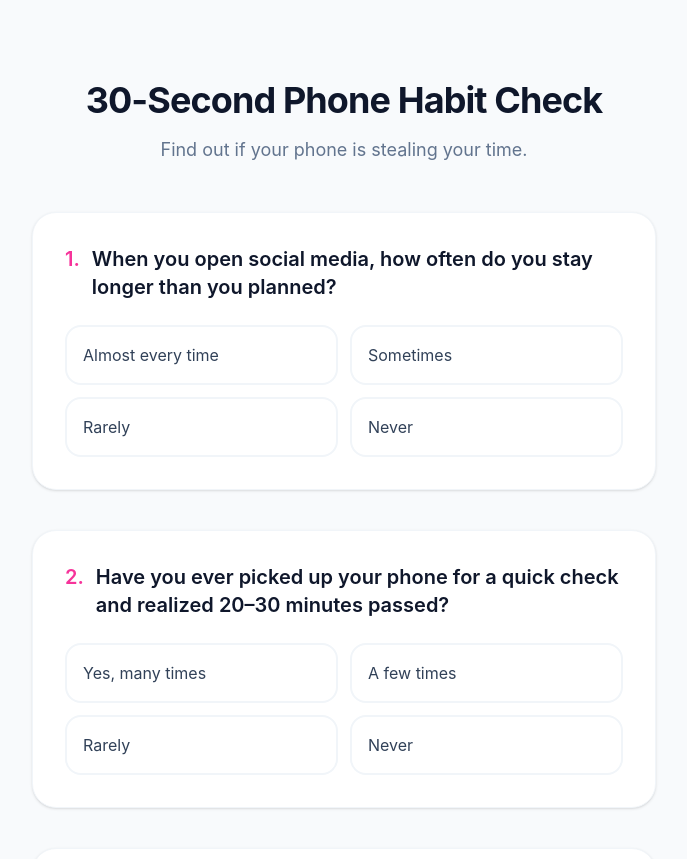
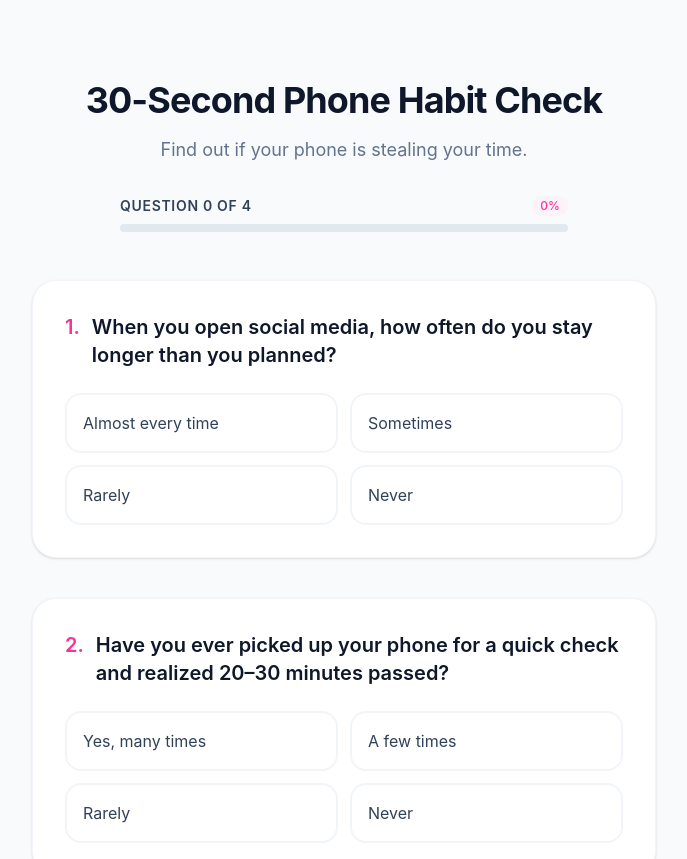
Before and after one commit to Lekan128/digital-alertness-landing-page, a React (Vite) app: page /fit in a window 1280 px wide. Shown: the top 859 px of the page, without its empty margins (296-983 px from the left). Built offline with nearby package versions, Linux system fonts and the light colour scheme.

Commit message:
Add a progress bar, show question numbers, and bind the Enter key to submit.

```diff
--- a/src/components/Navbar.tsx
+++ b/src/components/Navbar.tsx
@@ -39,7 +39,7 @@ const Navbar = () => {
     }
 
     setShowDropdown(false);
-};
+  };
 
   return (
     <nav className="fixed top-0 left-0 w-full z-50 py-4 px-6 md:px-12 bg-white/70 backdrop-blur-md border-b border-slate-200/50 transition-all duration-300">
--- a/src/pages/QuizPage.tsx
+++ b/src/pages/QuizPage.tsx
@@ -52,16 +52,13 @@ const QuizPage = () => {
   const [score, setScore] = useState(0);
   const navigate = useNavigate();
 
+  const allAnswered = Object.keys(answers).length === QUESTIONS.length;
+  const answeredCount = Object.keys(answers).length;
+  const progressPercentage = (answeredCount / QUESTIONS.length) * 100;
+
   useEffect(() => {
     window.scrollTo(0, 0);
   }, []);
-
-  const handleSelect = (questionId: string, points: number) => {
-    setAnswers(prev => ({
-      ...prev,
-      [questionId]: points
-    }));
-  };
 
   const calculateResults = () => {
     let total = 0;
@@ -72,7 +69,23 @@ const QuizPage = () => {
     setShowModal(true);
   };
 
-  const allAnswered = Object.keys(answers).length === QUESTIONS.length;
+  useEffect(() => {
+    const handleKeyDown = (e: KeyboardEvent) => {
+      if (e.key === 'Enter' && allAnswered && !showModal) {
+        calculateResults();
+      }
+    };
+
+    window.addEventListener('keydown', handleKeyDown);
+    return () => window.removeEventListener('keydown', handleKeyDown);
+  }, [allAnswered, showModal, answers]); // Depend on answers so calculateResults calculates with latest state
+
+  const handleSelect = (questionId: string, points: number) => {
+    setAnswers(prev => ({
+      ...prev,
+      [questionId]: points
+    }));
+  };
 
   return (
     <div className="min-h-screen bg-slate-50 text-slate-900 font-sans pb-20 pt-12 md:pt-20">
@@ -81,9 +94,27 @@ const QuizPage = () => {
           <h1 className="text-3xl md:text-4xl font-bold tracking-tight text-slate-900 mb-4">
             30-Second Phone Habit Check
           </h1>
-          <p className="text-lg text-slate-500">
+          <p className="text-lg text-slate-500 mb-8">
             Find out if your phone is stealing your time.
           </p>
+
+          {/* Progress Indicator */}
+          <div className="max-w-md mx-auto text-left">
+            <div className="flex justify-between items-end mb-2">
+              <span className="text-sm font-semibold text-slate-700 uppercase tracking-wider">
+                Question {answeredCount} of {QUESTIONS.length}
+              </span>
+              <span className="text-xs font-medium text-pink-500 bg-pink-50 px-2 py-0.5 rounded-full">
+                {Math.round(progressPercentage)}%
+              </span>
+            </div>
+            <div className="w-full h-2 bg-slate-200 rounded-full overflow-hidden">
+              <div
+                className="h-full bg-[var(--color-primary)] rounded-full transition-all duration-500 ease-out"
+                style={{ width: `${progressPercentage}%` }}
+              ></div>
+            </div>
+          </div>
         </div>
 
         <div className="space-y-10">
@@ -119,13 +150,14 @@ const QuizPage = () => {
           <button
             onClick={calculateResults}
             disabled={!allAnswered}
-            className={`px-8 py-4 rounded-2xl font-semibold shadow-lg transition-all duration-300 ${
+            className={`px-8 py-4 rounded-2xl font-semibold shadow-lg transition-all duration-300 items-center justify-center gap-2 ${
               allAnswered
                 ? 'bg-[var(--color-primary)] hover:bg-[var(--color-primary-dark)] text-white shadow-[0_4px_14px_rgba(236,72,153,0.3)] hover:shadow-[0_6px_20px_rgba(236,72,153,0.4)] active:scale-95 cursor-pointer flex'
                 : 'bg-slate-200 text-slate-400 cursor-not-allowed hidden'
             }`}
           >
             See my result
+            <span className="text-white/60 text-sm hidden sm:inline-block ml-1 bg-white/10 px-2 py-0.5 rounded font-normal">Press Enter ↵</span>
           </button>
         </div>
       </main>
```
